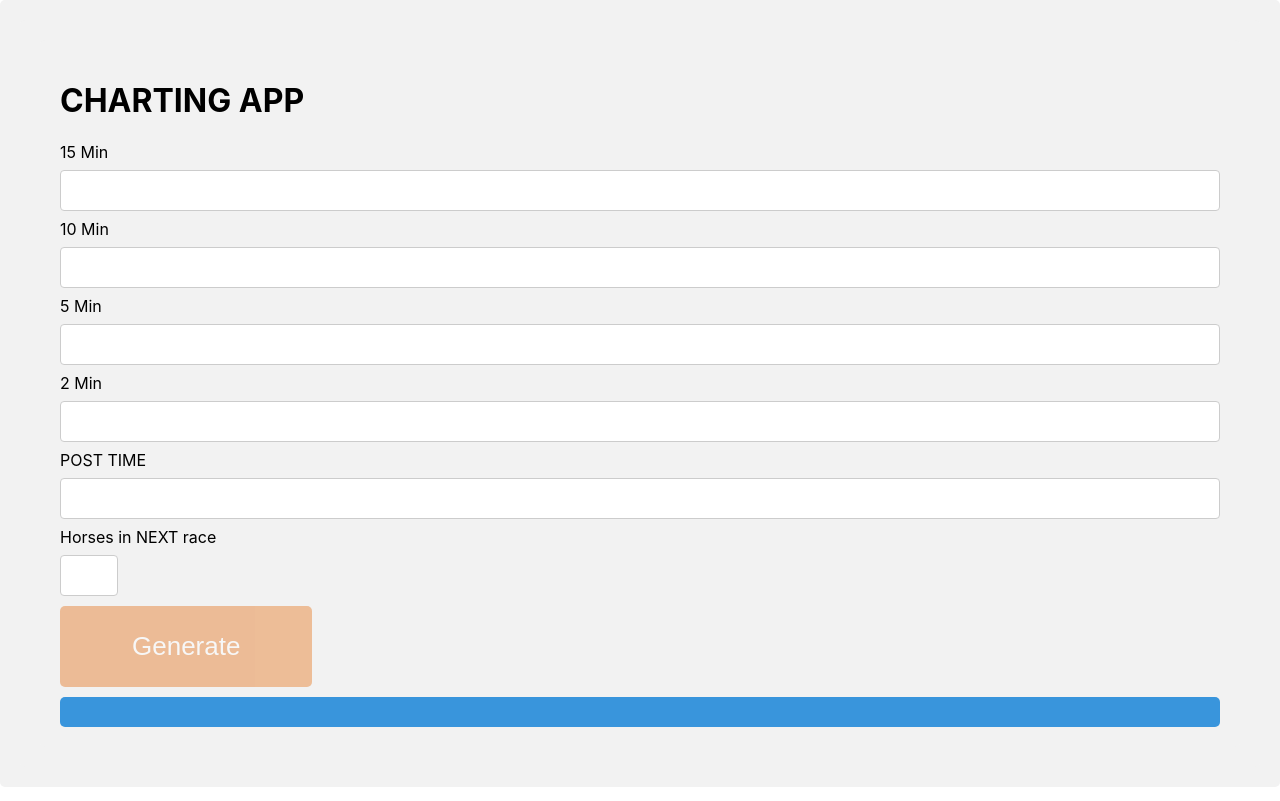
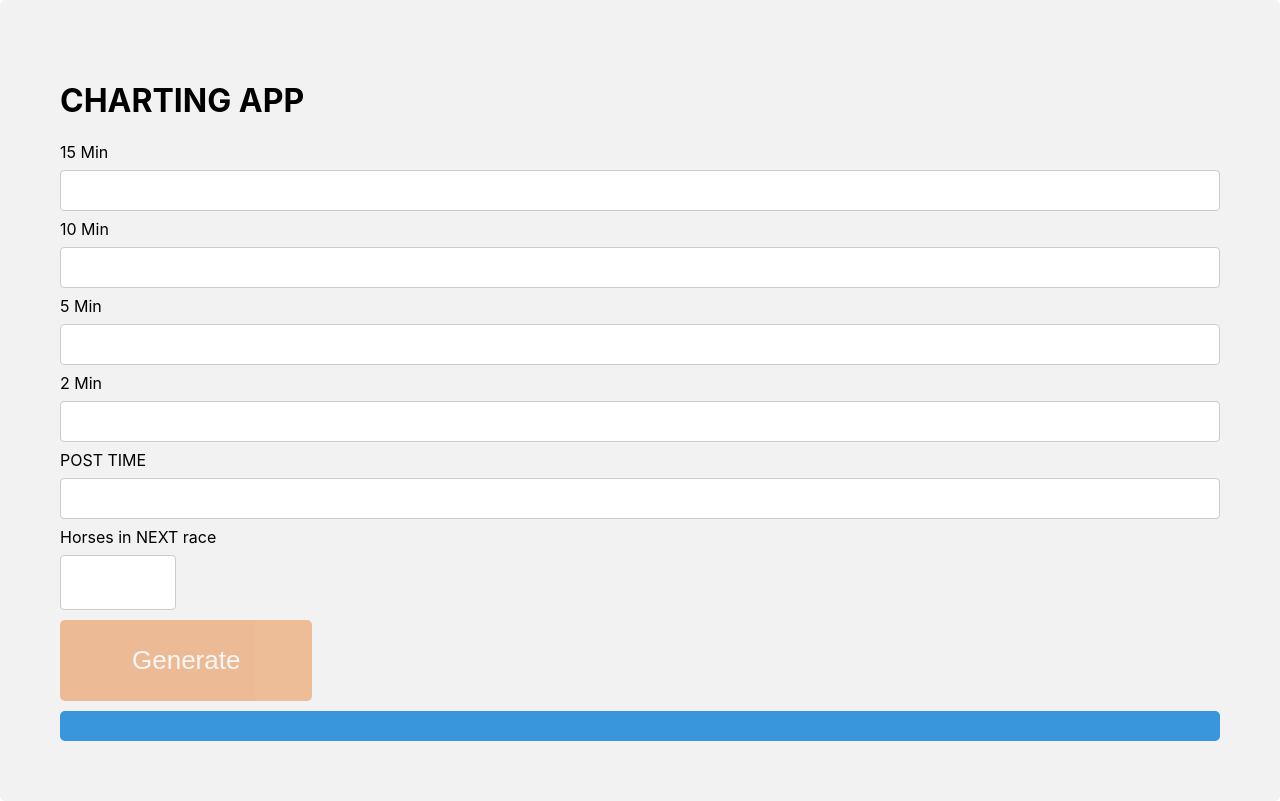
Before and after one commit to JordanMichele/chartingApp, a React (Create React App) app: page / in a window 1280 px wide. Built offline with nearby package versions, Linux system fonts and the light colour scheme.

Commit message:
updated next race input

```diff
--- a/src/LotteryApp/Lottery.css
+++ b/src/LotteryApp/Lottery.css
@@ -17,13 +17,14 @@ select {
 }
 input[type="number"],
 select {
-  width: 5%;
+  width: 10%;
   padding: 12px 20px;
   margin: 8px 0;
   display: block;
   border: 1px solid #ccc;
   border-radius: 4px;
   box-sizing: border-box;
+  font-size: 25px;
 }
 
 div {
```
